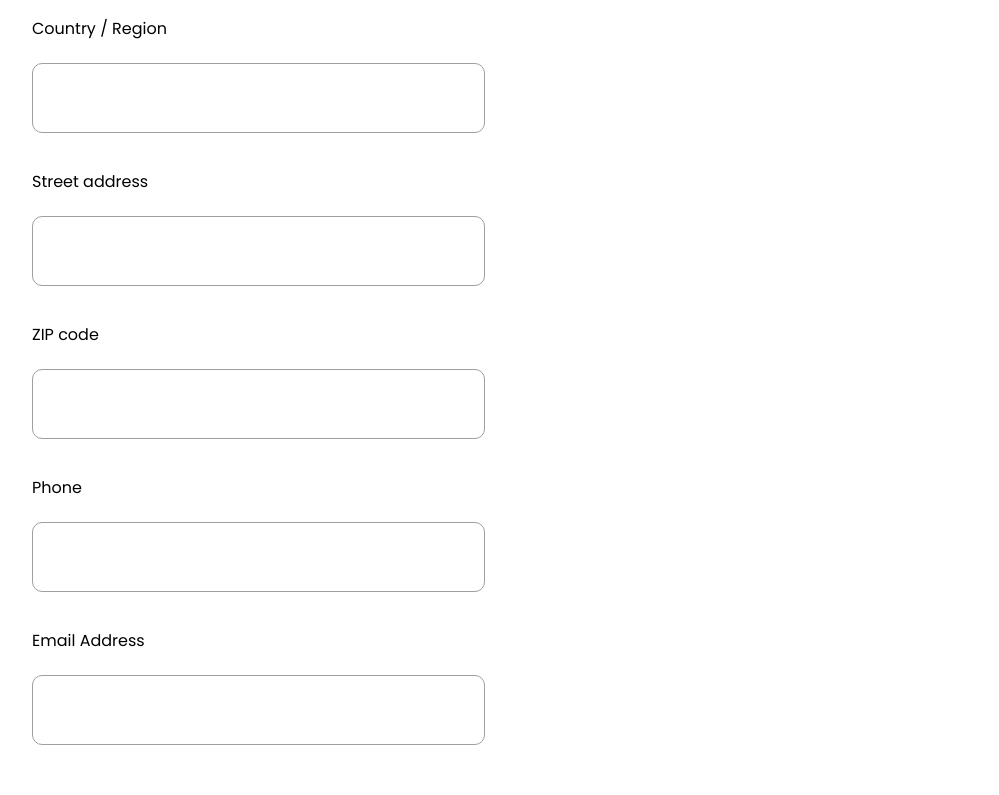
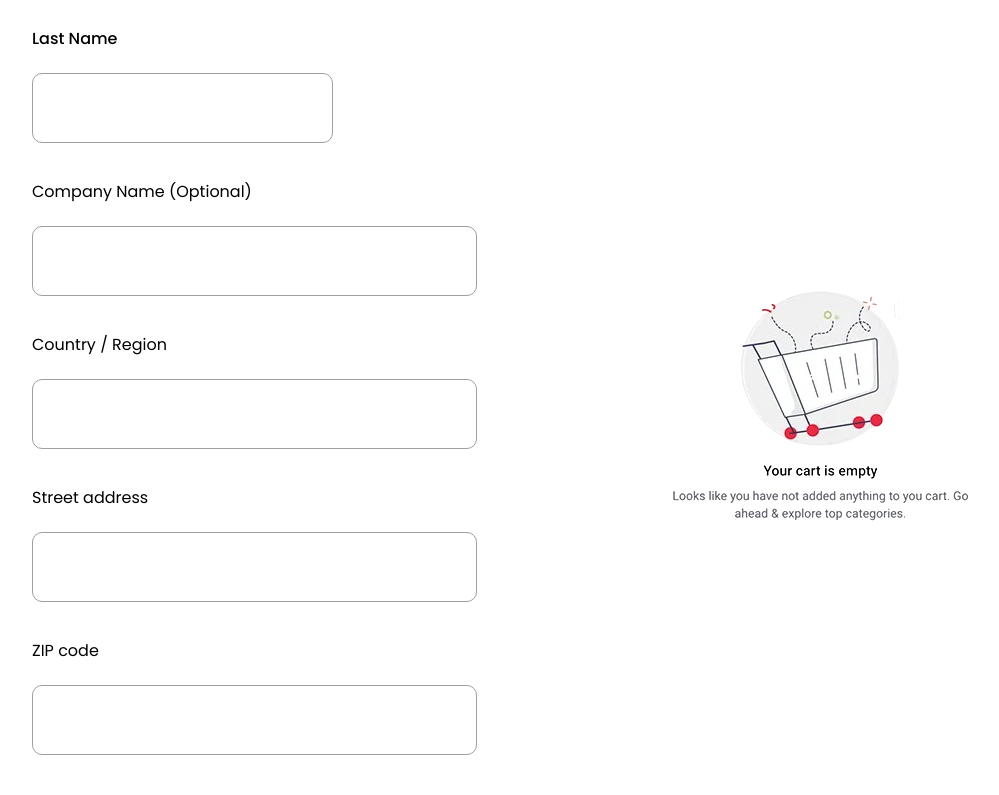
Before and after one commit to Mohsin-Hashmi/e-commerce-app, a React (Vite) app in the folder e-commerce-frontend/: page /check-out in a window 1280 px wide. Shown: the part 740-1535 px from the top of the page, without its empty margins (99-1098 px from the left). Built offline with nearby package versions, Linux system fonts and the light colour scheme.

Commit message:
developing the checkout page

```diff
--- a/e-commerce-frontend/src/App.jsx
+++ b/e-commerce-frontend/src/App.jsx
@@ -22,7 +22,6 @@ function App() {
             <Route path="/signup" element={<Signup />} />
             {/* Protected routes */}
             <Route path="/" element={<Layout />}></Route>
-
             <Route path="/contact-us" element={<ContactUs />} />
             <Route path="/products" element={<Product />} />
             <Route path="/products-detail/:id" element={<ProductDetail />} />
--- a/e-commerce-frontend/src/pages/CheckOutPage/CheckOut.css
+++ b/e-commerce-frontend/src/pages/CheckOutPage/CheckOut.css
@@ -49,3 +49,22 @@ span label{
     border: 1px solid #9F9F9F;
     font-size: 13px;
 }
+.subTotalWrap{
+    max-width: 544px;
+    width: 100%;
+    padding: 86px 36px;
+
+}
+.subTotalWrap table{
+    width: 100%;
+    text-align: left;
+}
+.subTotalWrap table thead tr th{
+    font-size: 24px;
+    font-weight: 500;
+}
+.subTotalWrap table tbody tr td{
+    border: 1px solid black ;
+    border-collapse: collapse;
+    padding: 10px;
+}
--- a/e-commerce-frontend/src/pages/CheckOutPage/CheckOut.jsx
+++ b/e-commerce-frontend/src/pages/CheckOutPage/CheckOut.jsx
@@ -2,10 +2,17 @@ import Header from "../../components/Header/Header";
 import Footer from "../../components/Footer/Footer";
 import OurServices from "../../components/OurServices/OurServices";
 import "./CheckOut.css";
+import Banner from "../../components/Banner/Banner";
+import bannerLogo from "../../assets/images/Meubel House_Logos-05.webp";
+import { useSelector } from "react-redux";
+import emptyCartImage from "../../assets/images/emptyCart.webp";
 const CheckOut = () => {
+  const cartItem = useSelector((state) => state?.cart?.cartItems);
+  console.log(cartItem);
   return (
     <>
       <Header />
+      <Banner image={bannerLogo} page="Checkout" home="Home" para="Checkout" />
       <section className="checkOutSec">
         <div className="container">
           <div className="checkOutWrapper">
@@ -36,7 +43,29 @@ const CheckOut = () => {
                 </div>
               </form>
             </div>
-            <div></div>
+            <div className="subTotalWrap">
+              {cartItem.length === 0 ? (
+                <img src={emptyCartImage} alt="empty cart image" />
+              ) : (
+                <>
+                  <table >
+                      <thead>
+                        <tr>
+                          <th>Product</th>
+                          <th>Subtotal</th>
+                        </tr>
+                      </thead>
+                      <tbody>
+                        {cartItem.map((product)=>(
+                          <tr key={product.id}>
+                            <td>{product.name}</td>
+                          </tr>
+                        ))}
+                      </tbody>
+                    </table>
+                </>
+              )}
+            </div>
           </div>
         </div>
       </section>
--- a/e-commerce-frontend/src/services/ProductsAPI.js
+++ b/e-commerce-frontend/src/services/ProductsAPI.js
@@ -9,7 +9,6 @@ const ProductsAPI = async () => {
             throw new Error('Network response was not ok');
         }
         const products = await response.json();
-        console.log(products?.data);
         return products;
     } catch (error) {
         console.error('Error fetching products:', error);
```
